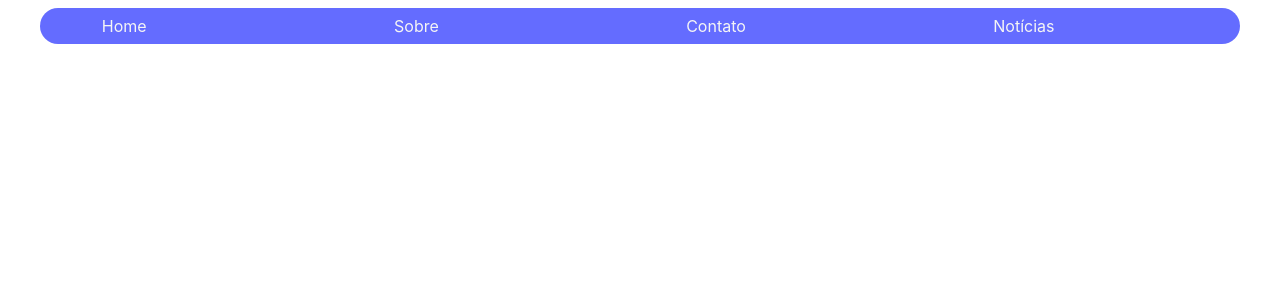
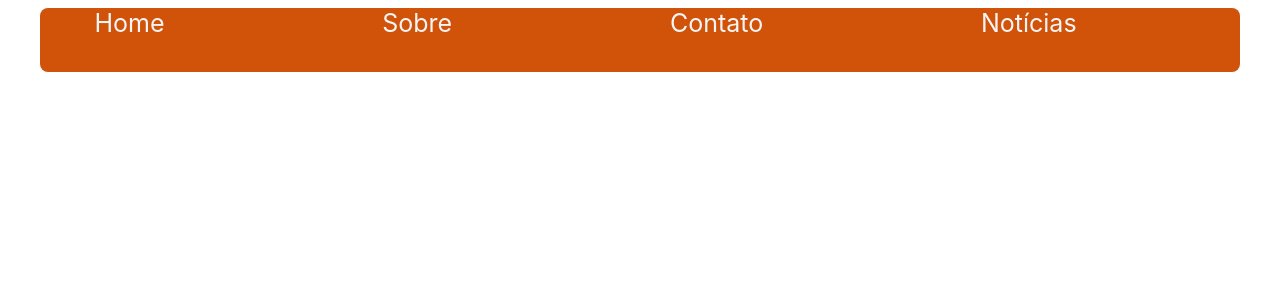
Before and after one commit to dev-Alencar/projeto_conexoes, a React (Vite) app in the folder project-conection/: page / in a window 1280 px wide. Shown: the top 300 px of the page. Built offline with nearby package versions, Linux system fonts and the light colour scheme.

Commit message:
ajuste de estilo

```diff
--- a/project-conection/src/Menu.jsx
+++ b/project-conection/src/Menu.jsx
@@ -1,7 +1,8 @@
 import './menu.css'
 function Menu () {
     return(
-    <div className='teste'>
+    <div>
+        <div className='menu-center'>
             <div className='big-box'>
                     <nav className='into-box'>
                         <a  className='links-menu' href="/"> Home </a> <br/> <br/>
@@ -11,6 +12,8 @@ function Menu () {
                     </nav>
             </div>
     </div>
+    </div>
+
 
     )
 }
--- a/project-conection/src/menu.css
+++ b/project-conection/src/menu.css
@@ -1,5 +1,5 @@
 
-.teste{
+.menu-center{
     display: flex;
     justify-content: center;
 }
@@ -10,15 +10,16 @@ nav {
 
 }
 .big-box{
+    height: 8vh;
     width: 150vh;
-    border-radius: 20px;
-    background-color:  #646cff;
+    border-radius: 1vh;
+    background-color:  #d1530a;
     color: whitesmoke;
 }
 
 .into-box {
-    align-items: center;
-    display: flex;
+    /* align-items: center;
+    display: flex; */
     justify-content: space-around
 
 }
@@ -26,6 +27,7 @@ nav {
 .links-menu {
     color: whitesmoke;
     text-decoration: none;
+    font-size: 25px;
     font-family: Inter, system-ui, Avenir, Helvetica, Arial, sans-serif;
 
 }
```
Lines whose indentation alone changed are shown as unchanged.
